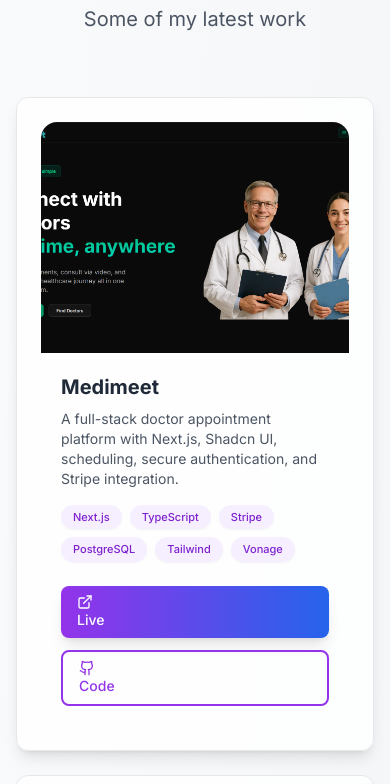
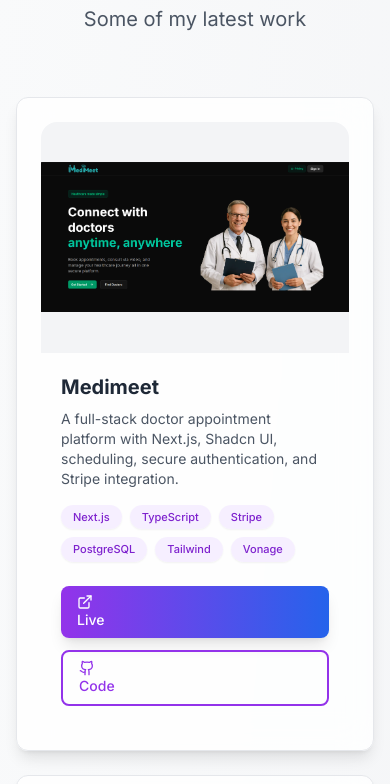
Before and after one commit to Gagan956/Gagan_Portfolio, a Next.js app: page / in a window 390 px wide. Shown: the part 6000-6784 px from the top of the page. Built offline with nearby package versions, Linux system fonts and the light colour scheme.

Commit message:
fix responsiveness

```diff
--- a/src/components/sections/Projects.tsx
+++ b/src/components/sections/Projects.tsx
@@ -99,7 +99,6 @@ const projects: Project[] = [
     liveUrl: "https://task-mauve-six.vercel.app/",
     githubUrl: "https://github.com/Gagan956/task.git",
   },
-
 ];
 
 export default function Projects() {
@@ -132,7 +131,7 @@ export default function Projects() {
                   alt={project.title}
                   width={800}
                   height={450}
-                  className="w-full h-full object-cover md:object-contain transition-transform duration-500 group-hover:scale-105"
+                  className="w-full h-full object-contain sm:object-cover transition-transform duration-500 group-hover:scale-105"
                   sizes="(max-width: 768px) 100vw, (max-width: 1200px) 50vw, 33vw"
                   priority={index === 0}
                 />
@@ -190,7 +189,11 @@ export default function Projects() {
                 {/* Action Buttons */}
                 <div className="flex gap-3 mt-auto flex-col sm:flex-row">
                   {project.liveUrl && (
-                    <Button size="sm" href={project.liveUrl} className="w-full sm:flex-1">
+                    <Button
+                      size="sm"
+                      href={project.liveUrl}
+                      className="w-full sm:flex-1"
+                    >
                       <ExternalLink size={16} className="mr-2" />
                       Live
                     </Button>
```
